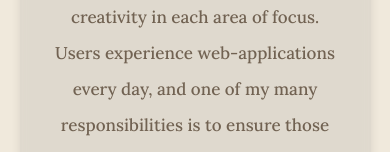
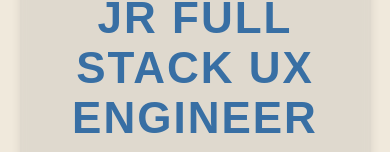
Before and after one commit to tpadilla10117/v2.0-tpadilla.com, a React (Create React App) app: page /about in a window 390 px wide. Shown: the part 656-808 px from the top of the page. Built offline with nearby package versions, Linux system fonts and the light colour scheme; a web font is replaced by a local one.

Commit message:
changed color or the transition in the horizonatlnav and also adjusting aboutme responsiv design

```diff
--- a/src/components/layout/horizontalNav/HorizontalNav.jsx
+++ b/src/components/layout/horizontalNav/HorizontalNav.jsx
@@ -11,7 +11,7 @@ const HorizontalNav = (props) => {
 
 /* Box and transparent are referencing inline style properties: */
    const box = {
-       background: 'hsla(0,0%,42.7%,.12)',
+       background: /* 'hsla(0,0%,42.7%,.12)' */'#24496A',
        boxShadow: '0 3px 30px rgb(0 0 0 / 10%)',
        backdropFilter: 'blur(5px)'
    };
--- a/src/components/layout/horizontalNav/HorizontalNav.scss
+++ b/src/components/layout/horizontalNav/HorizontalNav.scss
@@ -36,7 +36,8 @@
           display: flex;
           transform: translate(-80%);
           cursor: pointer;
-          color: #fff;
+          /* color: #fff; */
+          color: #386FA4;
           height: 60%;
         }
 
--- a/src/components/pages/about/AboutMe.scss
+++ b/src/components/pages/about/AboutMe.scss
@@ -1,20 +1,20 @@
     #mainPage-wrapper {
         width: 100%;
-        height: 800px;
+        /* height: 800px; */
         max-width: 100%;
         max-height: 100%;
         opacity: 1;
         display: flex;
         align-items: center;
         /* background-color: #24496A; */
-        margin-bottom: 250px;
+        /* margin-bottom: 250px; */
     }
 /* TODO: Fix up the styling for both desktop and mobile */
     .bio-wrapper {
         display: grid;
         grid-template-columns: 40% 60%;
         grid-gap: 10px;
-        margin-top: 40px;
+        /* margin-top: 40px; */
         /* margin-bottom: 40px; */
         width: 100%;
         height: 100%;
@@ -29,8 +29,6 @@
         /* background-color: yellow; */
         align-items: center;
         justify-content: center;
-        /* margin-right: 1.5rem;
-        margin-bottom: 2rem; */
 
         .img-box {
             position: relative;
@@ -39,6 +37,7 @@
             overflow: hidden;
             transition: 0.5s;
             border-radius: 30px;
+            box-shadow: 0px 8px 15px rgb(0 0 0 / 30%);
 
             &:hover {
                 z-index: 1;
@@ -85,11 +84,13 @@
             }
 
             .img-content p {
-                color: black;
+                color: #fff;
                 transform: translateY(200px);
                 transition: 0.5s;
                 font-size: 20px;
-                font-family: 'Amatic SC', sans-serif;
+               /*  font-family: 'Amatic SC', sans-serif; */
+                font-family: 'Lora', sans-serif;
+                font-weight: 500;
             }
 
             .img-container {
@@ -370,7 +371,8 @@
             overflow-y: auto;
             padding: 2rem;
             text-align: center;
-            margin: 0px;
+            margin-top: 2rem;
+            height: 100%;
             /* padding-bottom: 1rem; */
 
 
```
Also changed, not shown: 1 other file (tests, documents, lock files or other folders).
